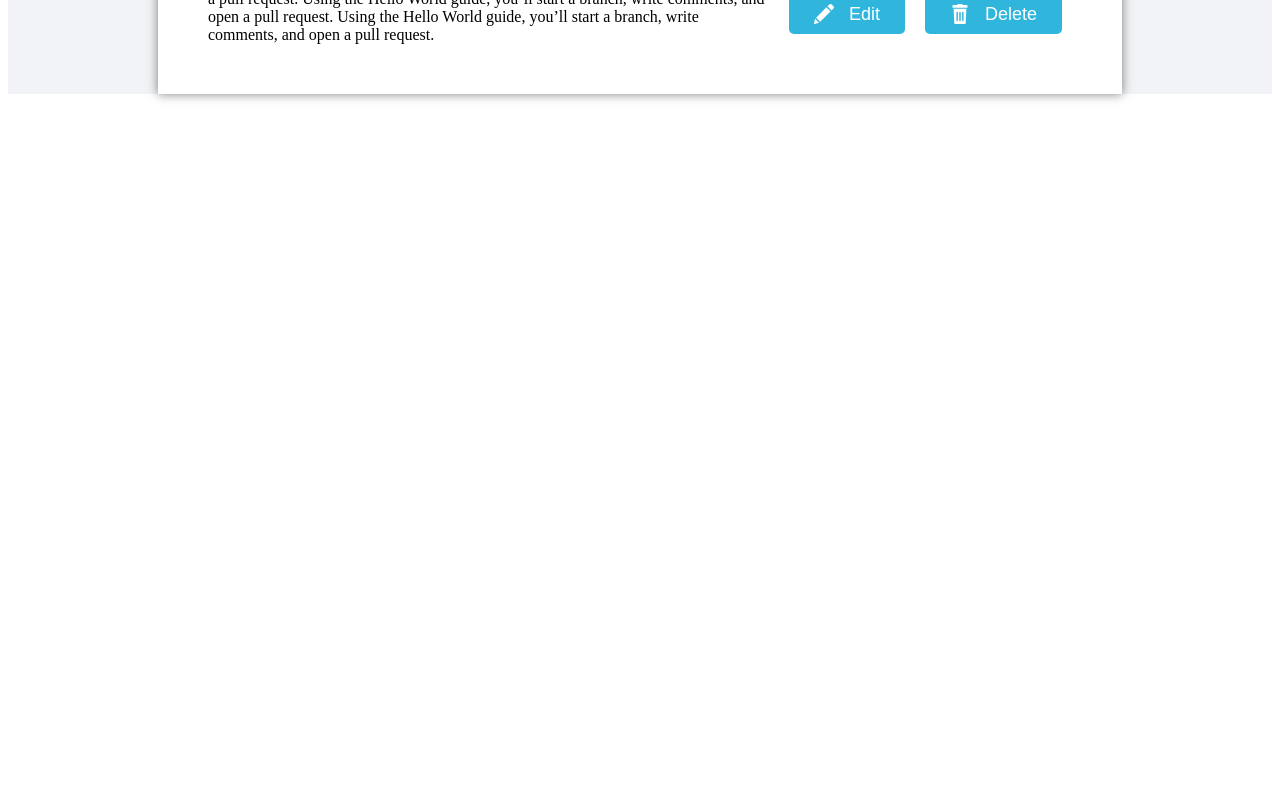
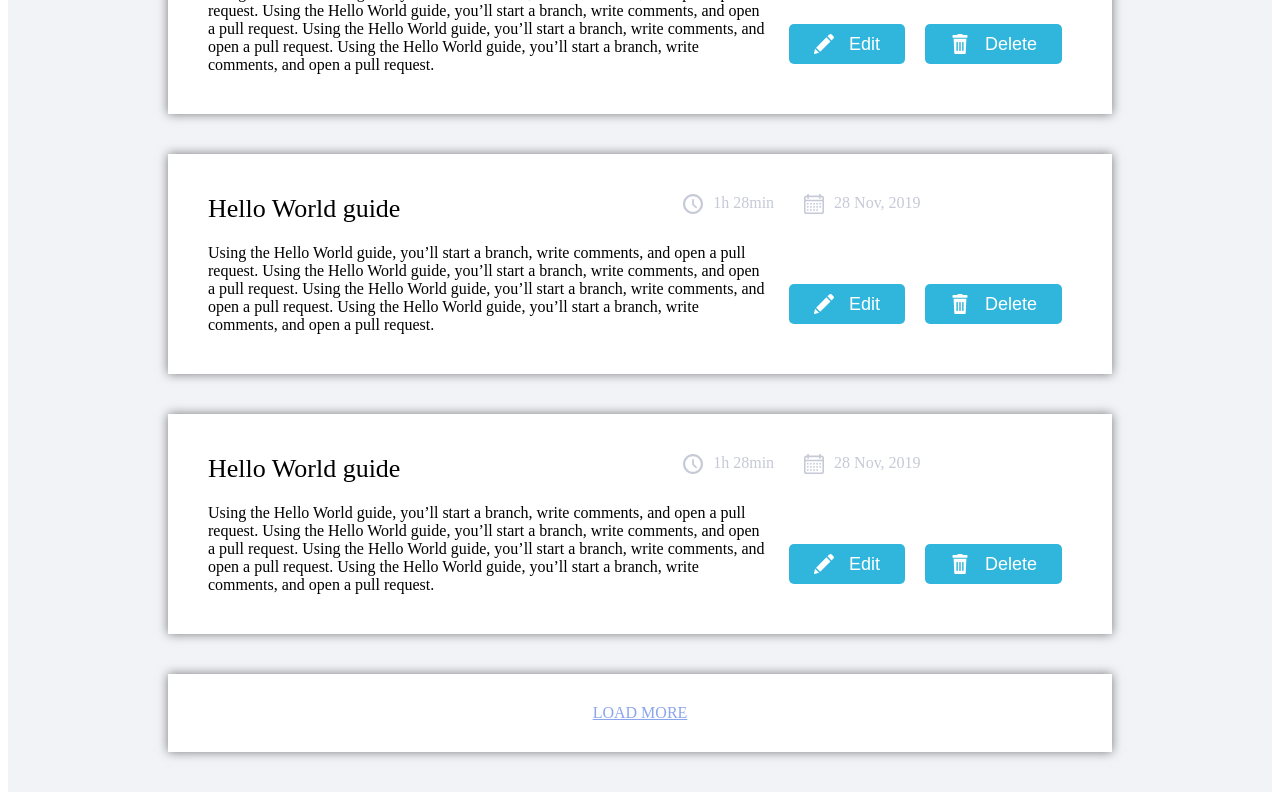
Before and after one commit to kafka0238/secondsecret, an Angular app: page / in a window 1280 px wide. Shown: the part 278-1078 px from the top of the page. Before the commit the page ends 800 px from the top, so only its background shows below. Built offline with nearby package versions, Linux system fonts and the light colour scheme.

Commit message:
add load more section and fix style course element

```diff
--- a/src/app/components/courses-page/courses-list/courses-element/courses-element.component.scss
+++ b/src/app/components/courses-page/courses-list/courses-element/courses-element.component.scss
@@ -4,7 +4,8 @@
   justify-content: space-between;
   background: white;
   box-shadow:  0 0 10px rgba(0,0,0,0.5);
-  padding: 50px;
+  margin: 40px 10px;
+  padding: 40px;
 
   .course-name {
     width: 45%;
--- a/src/app/components/courses-page/courses-list/courses-list.component.html
+++ b/src/app/components/courses-page/courses-list/courses-list.component.html
@@ -1 +1,4 @@
 <app-courses-element></app-courses-element>
+<app-courses-element></app-courses-element>
+<app-courses-element></app-courses-element>
+<div class="load-more">LOAD MORE</div>
--- a/src/app/components/courses-page/courses-list/courses-list.component.scss
+++ b/src/app/components/courses-page/courses-list/courses-list.component.scss
@@ -0,0 +1,14 @@
+:host {
+
+  .load-more {
+    display: flex;
+    justify-content: center;
+    background: white;
+    box-shadow:  0 0 10px rgba(0,0,0,0.5);
+    margin: 40px 10px;
+    padding: 30px;
+    text-decoration: underline;
+    color: #8ba5ed;
+    cursor: pointer;
+  }
+}
```
